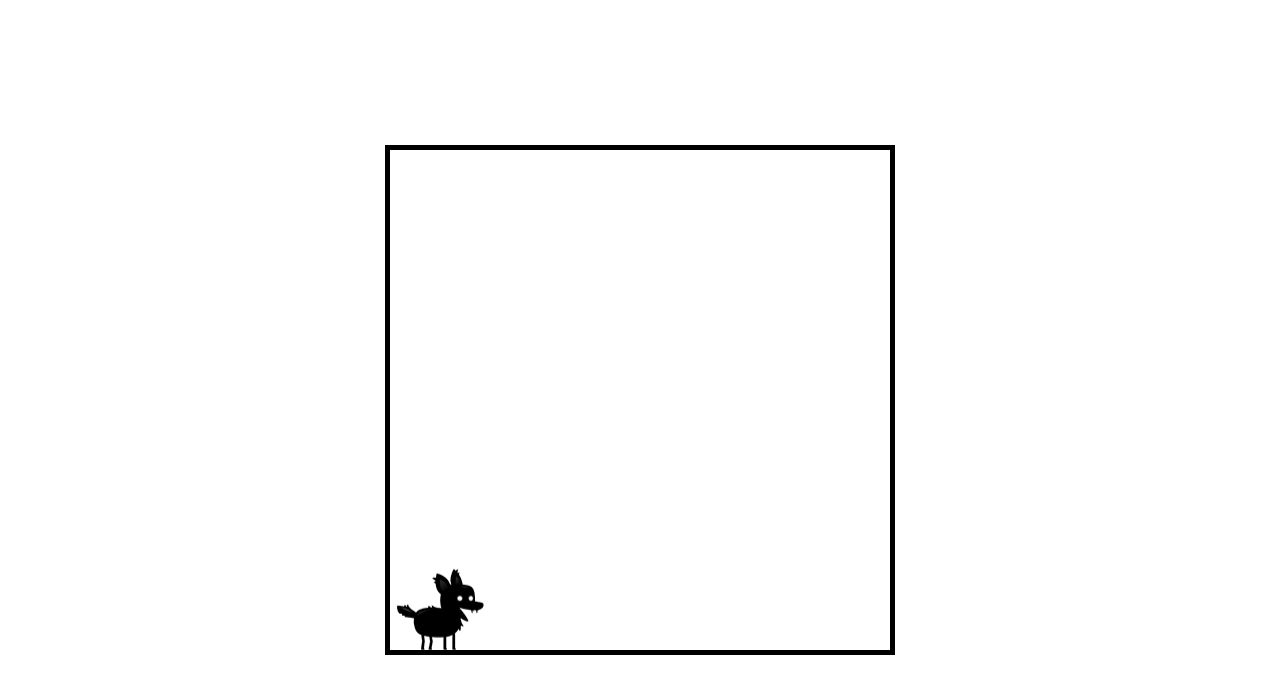
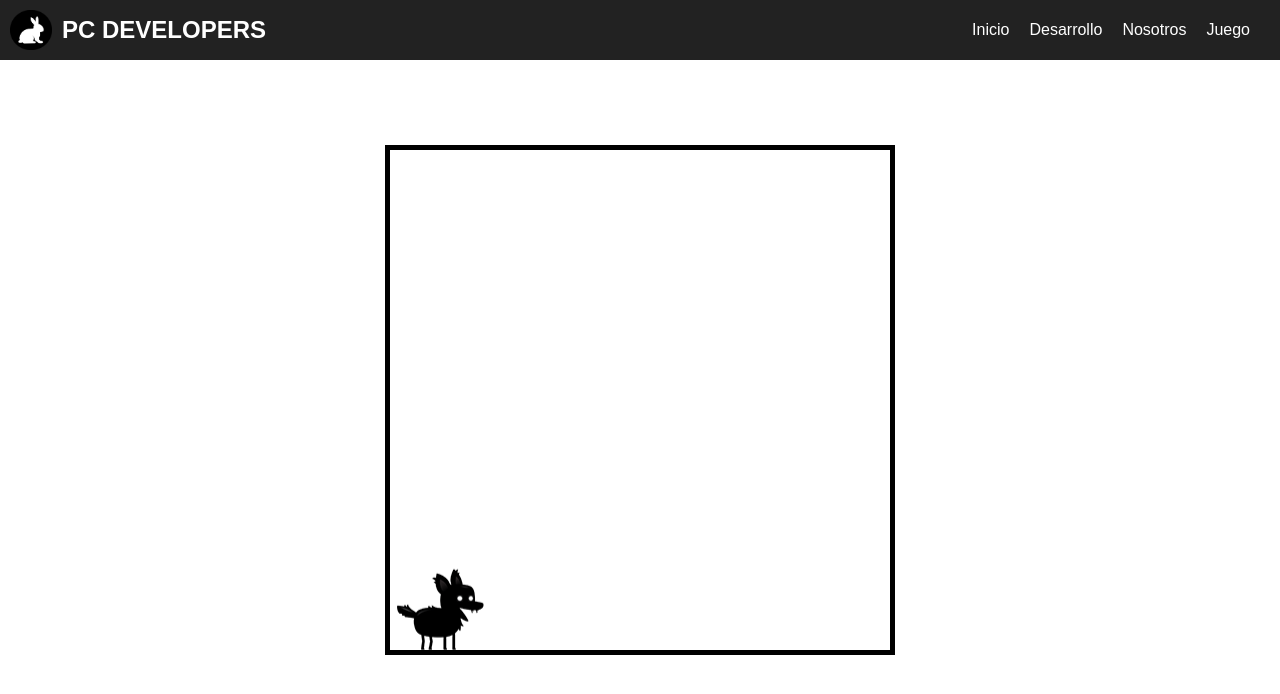
Before and after one commit to Robby2204/Proyecto-Video-Juego, a plain HTML site: page Juego.html in a window 1280 px wide. Drawn offline with Linux system fonts and the light colour scheme.

Commit message:
cambios mínimos

```diff
--- a/Juego.html
+++ b/Juego.html
@@ -9,6 +9,20 @@
     <link rel="shortcut icon" href="logo.ico">
 </head>
 <body>
+    <header>
+        <nav>
+            <div class="logo-container">
+                <img src="logo.png" alt="Logo">
+                <h1>PC DEVELOPERS</h1>
+            </div>
+            <ul>
+                <li><a href="index.html">Inicio</a></li>
+                <li><a href="desarrollo.html">Desarrollo</a></li>
+                <li><a href="nosotros.html">Nosotros</a></li>
+                <li><a href="juego.html">Juego</a></li>
+            </ul>
+        </nav>
+    </header>
     <canvas id="canvas1"></canvas>
 
     <img id="player" src="imagenes/player.png">
--- a/desarrollo.css
+++ b/desarrollo.css
@@ -75,7 +75,6 @@ body {
 }
 
 h1{
-   font-weight: 400;
    text-align: center;
    padding: 20px 0;
    font-size: 40px;
--- a/juegostyle.css
+++ b/juegostyle.css
@@ -3,6 +3,7 @@
     padding: 0;
     box-sizing: border-box;
 }
+
 
 #canvas1 {
     border: 5px solid black;
@@ -17,3 +18,62 @@
 #player {
     display: none;
 }
+
+body {
+    font-family: Arial, sans-serif;
+    font-size: 16px;
+  }
+
+  header {
+    background-color: #222;
+    color: #fff;
+    position: fixed;
+    top: 0;
+    left: 0;
+    width: 100%;
+    z-index: 1;
+  }
+
+  nav {
+    display: flex;
+    justify-content: space-between;
+    align-items: center;
+    padding: 10px;
+  }
+
+  .logo-container {
+    display: flex;
+    align-items: center;
+  }
+
+  .logo-container img {
+    height: 40px;
+    margin-right: 10px;
+  }
+
+  nav ul {
+    display: flex;
+    list-style: none;
+  }
+
+  nav ul li {
+    margin-right: 20px;
+  }
+
+  nav ul li a {
+    color: #fff;
+    text-decoration: none;
+  }
+
+.conteiner{
+  text-align: center;
+  background: #f5f5f5;
+}
+
+.header{
+  padding-top: 82px;
+  color: #444;
+  font-size: 30px;
+  margin: auto;
+  line-height: 50px;
+ }
```
